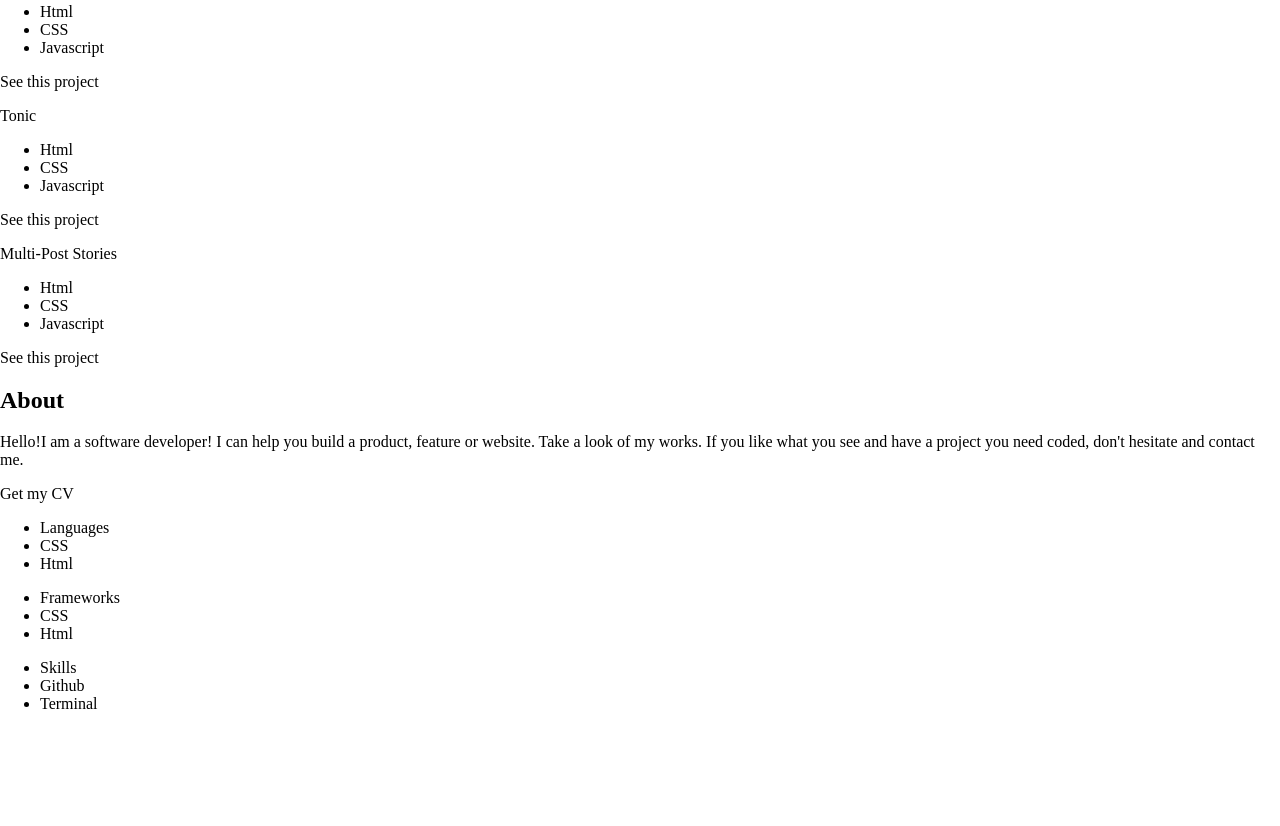
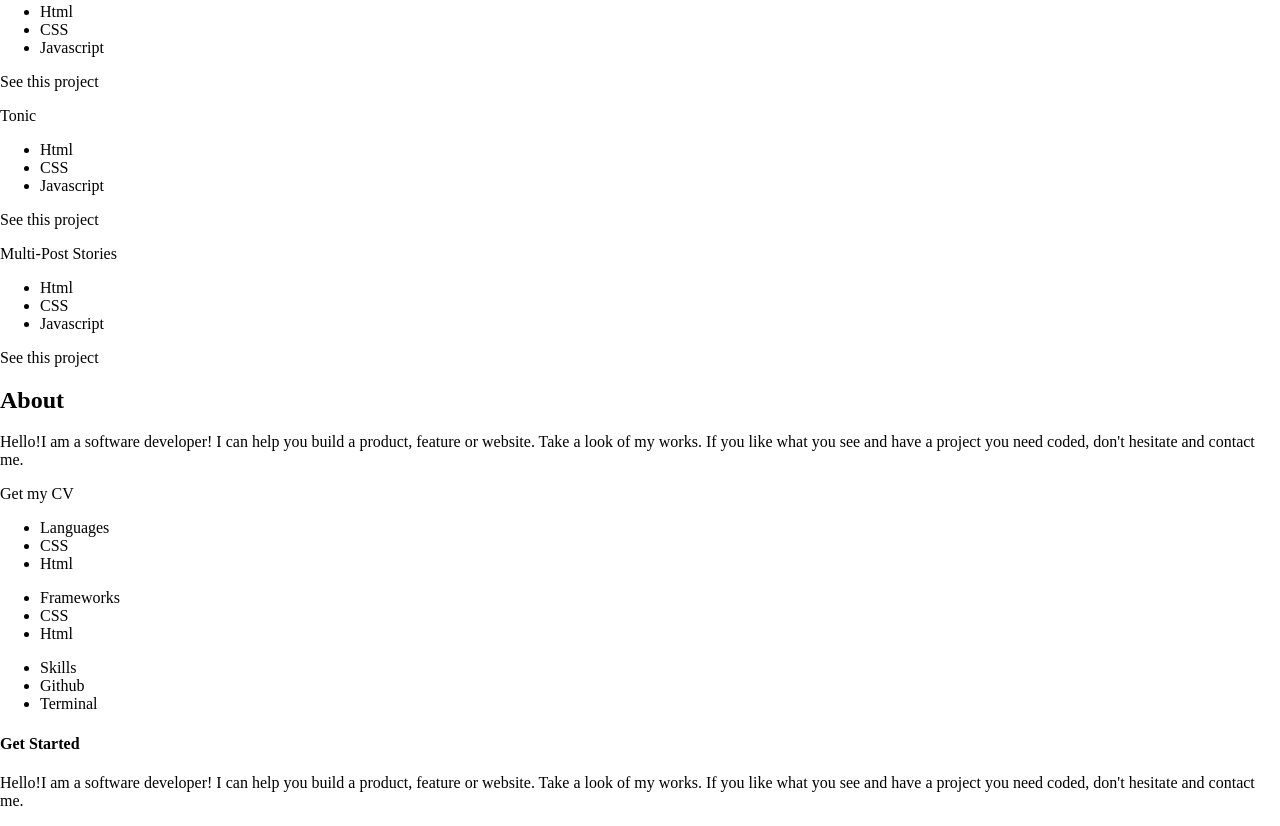
Before and after one commit to principles31/portfolio, a plain HTML site: page index.html in a window 1280 px wide. Shown: the part 769-1595 px from the top of the page. Before the commit the page ends 1498 px from the top, so only its background shows below. Drawn offline with Linux system fonts and the light colour scheme.

Commit message:
Add contact_section

```diff
--- /dev/null
+++ b/css/contact.css
@@ -0,0 +1,7 @@
+@media all and (max-width: 500px) {
+  /* contact_Section */
+  .contact_section {
+    position: absolute;
+    top:4290px;
+  }
+}
--- a/index.html
+++ b/index.html
@@ -8,6 +8,7 @@
         <link rel="stylesheet" href="css/index.css">
         <link rel="stylesheet" href="css/works.css">
         <link rel="stylesheet" href="css/about.css">
+        <link rel="stylesheet" href="css/contact.css">
     </head>
     <body>
 
@@ -191,8 +192,22 @@
                 </div>
 
             </section>
+            <!-- contact section -->
+<section class="contact_section">
+            <div class="project_text text_color text_header_font">
+                <h4>Get Started</h4>
+            </div>
+            <div class="text_subject text_color text_body_font about_text">
+                <p>
+                    Hello!I am a software developer! I can
+                    help you build a product, feature or website.
+                    Take a look of my works. If you like what you see
+                    and have a project you need coded, don't hesitate
+                    and contact me.
+                </p>
+            </div>
 
-
+</section>
 
 
 
```
